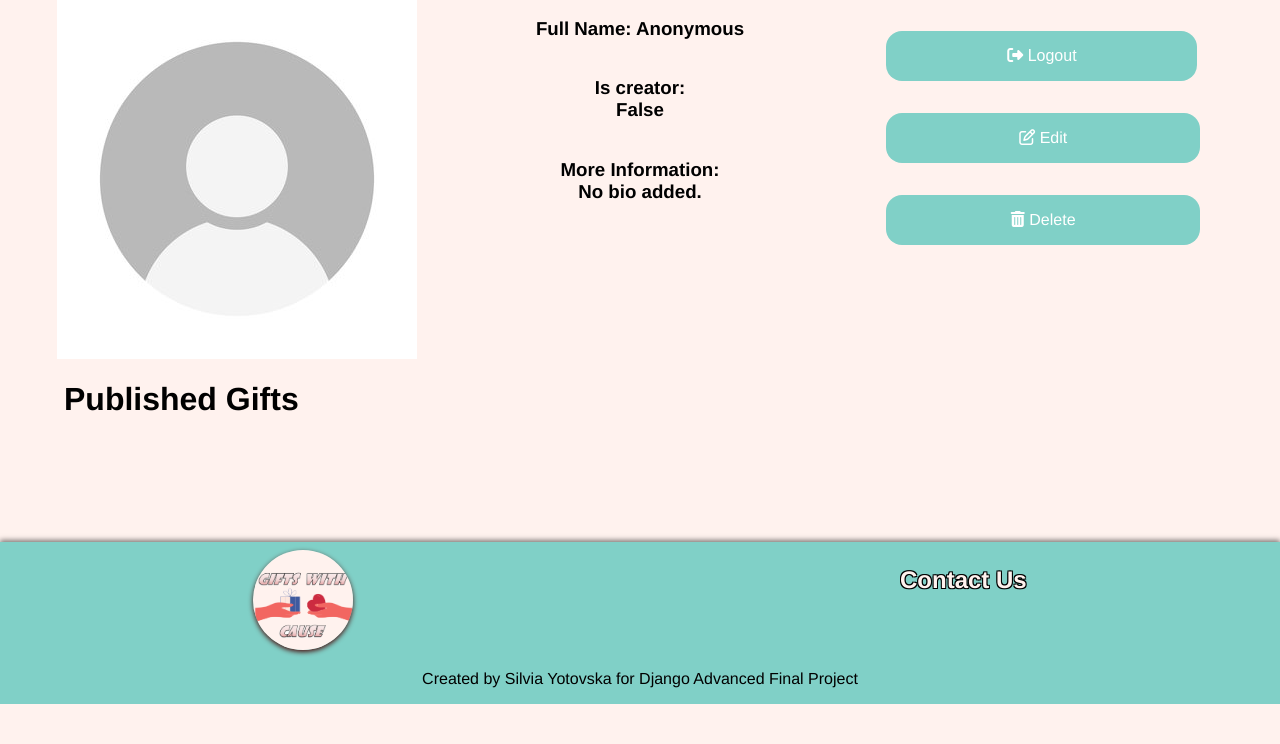
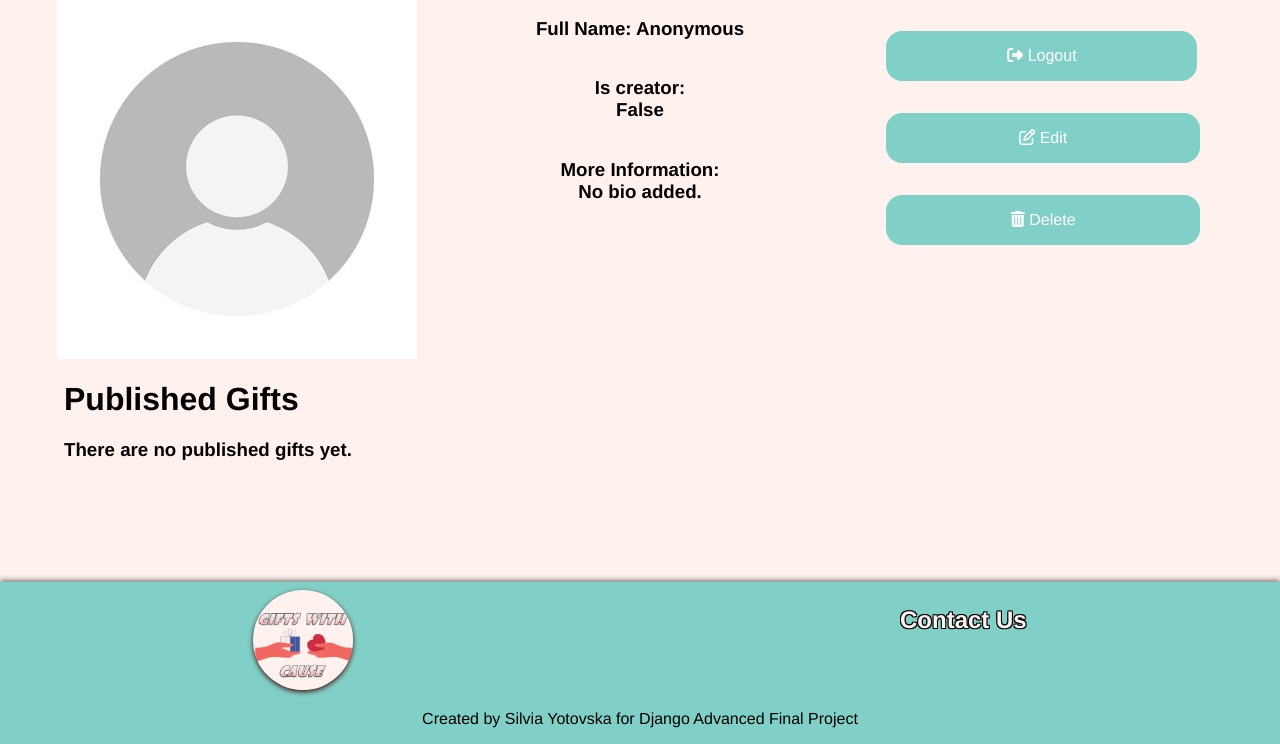
Before and after one commit to sisialt/GiftWithCause_DjangoProject, a Django app: page /profile/1/ in a window 1280 px wide. Shown: the part 183-927 px from the top of the page. Before the commit the page ends 887 px from the top, so only its background shows below. Run offline with Django 4.2, Linux system fonts and the light colour scheme; the visitor is signed in with stand-in values (Sample User, id 1); data comes from the database, SQL or seed files in the repository.

Commit message:
Show published gifts in profile details if there are any, if more than 3 link to published-gifts page

```diff
--- a/templates/profile-details.html
+++ b/templates/profile-details.html
@@ -39,4 +39,22 @@
 
     <h1 style="text-align: left">Published Gifts</h1>
 
+    {% if user.is_creator and user.giftcreator.gifts.count > 0 %}
+
+        <ul class="posts-container">
+            {% for gift in user.giftcreator.gifts.all|slice:":3" %}
+                <a href="" class="post-card">
+                    <h2>Title: {{ gift.title }}</h2>
+                    <img src="{{ gift.image }}" width="60px" height="60px">
+                    <p>Description: {{ gift.description }}</p>
+                    <p>Price: {{ gift.price }}</p>
+                </a>
+            {% endfor %}
+            {% if user.giftcreator.gifts.count > 1 %}
+                <a href="{% url 'published-gifts' user.pk %}">Load more gifts...</a>
+            {% endif %}
+        </ul>
+    {% else %}
+        <h3 style="text-align: left">There are no published gifts yet.</h3>
+    {% endif %}
 {% endblock %}
```
